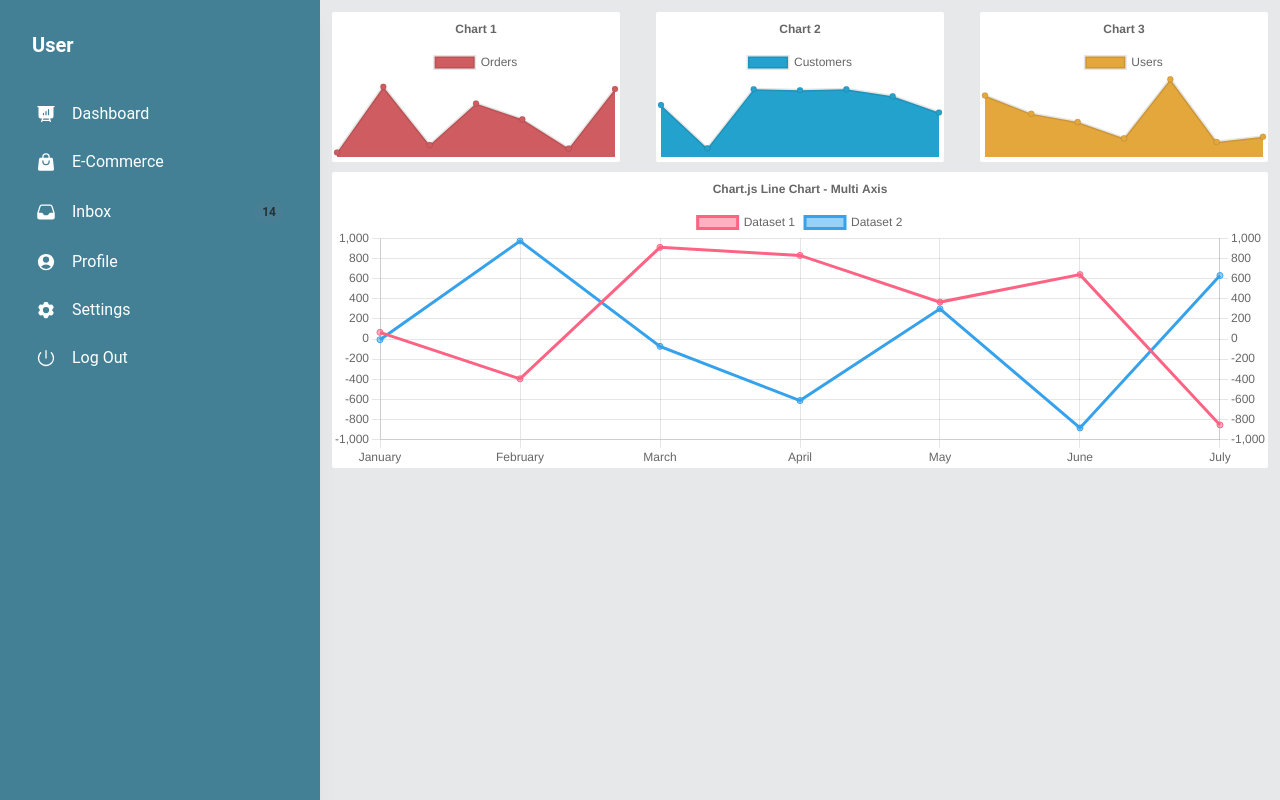
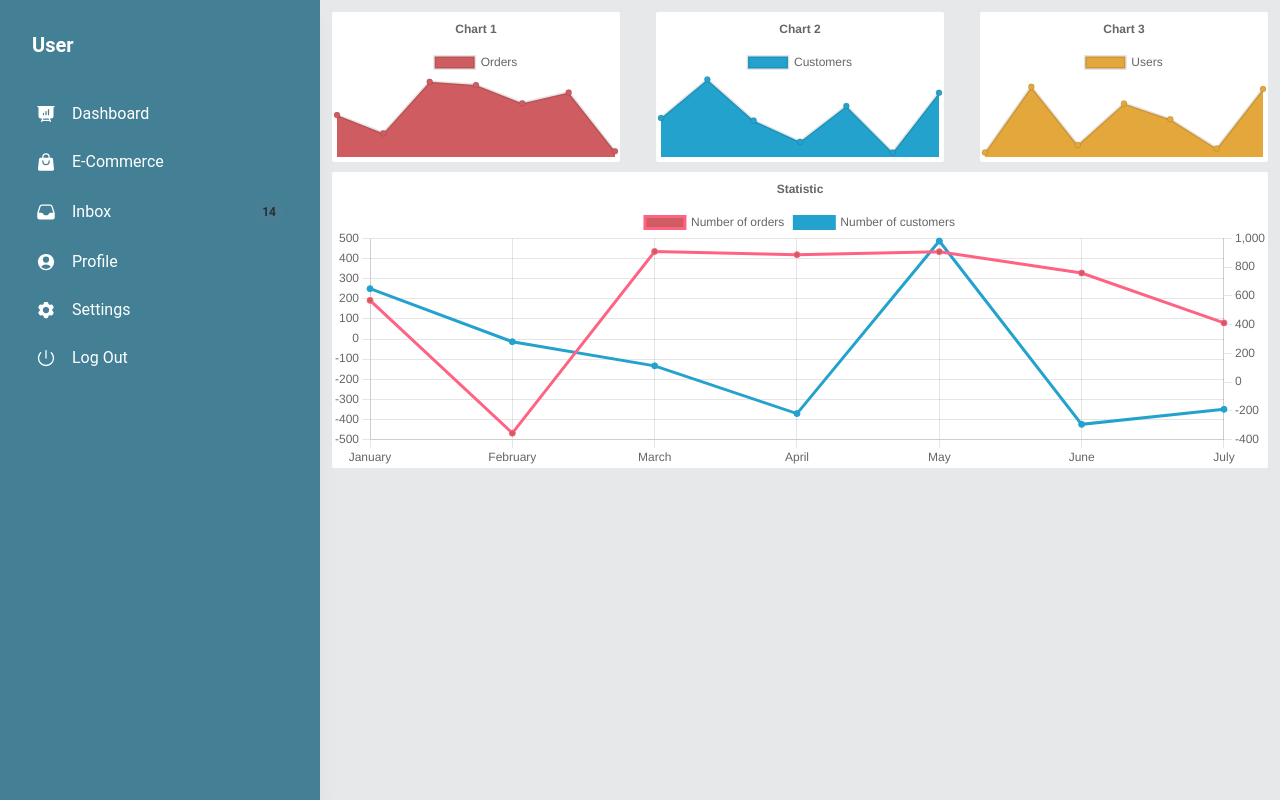
Before and after one commit to Amar-Omerika/AdminPanel, a React (Create React App) app: page / in a window 1280 px wide. Built offline with nearby package versions, Linux system fonts and the light colour scheme.

Commit message:
Finished multiline chart

```diff
--- a/src/Pages/Dashboard/index.tsx
+++ b/src/Pages/Dashboard/index.tsx
@@ -111,6 +111,62 @@ const OPTIONS_PLACEHOLDER = [
     },
   },
 ];
+const MULTIAXISLINE_PLACEHOLDER_DATA = [
+  {
+    data: {
+      labels,
+      datasets: [
+        {
+          label: "Number of orders",
+          data: labels.map(() =>
+            faker.datatype.number({ min: -1000, max: 1000 })
+          ),
+          borderColor: "rgb(255, 99, 132)",
+          backgroundColor: "rgba(206, 92, 96, 1)",
+          yAxisID: "y",
+        },
+        {
+          label: "Number of customers",
+          data: labels.map(() =>
+            faker.datatype.number({ min: -1000, max: 1000 })
+          ),
+          borderColor: "rgb(35, 162, 206)",
+          backgroundColor: "rgba(35, 162, 206, 1)",
+          yAxisID: "y1",
+        },
+      ],
+    },
+    responsive: true,
+    maintainAspectRatio: false,
+    width: "100%",
+    interaction: {
+      mode: "index" as const,
+      intersect: false,
+    },
+    stacked: false,
+    plugins: {
+      title: {
+        display: true,
+        text: "Statistic",
+      },
+    },
+    scales: {
+      y: {
+        type: "linear" as const,
+        display: true,
+        position: "left" as const,
+      },
+      y1: {
+        type: "linear" as const,
+        display: true,
+        position: "right" as const,
+        grid: {
+          drawOnChartArea: false,
+        },
+      },
+    },
+  },
+];
 
 const Dashboard = () => {
   return (
@@ -121,7 +177,11 @@ const Dashboard = () => {
         })}
       </div>
       <div className="h-2/5 flex">
-        <MultiLineChart />
+        {MULTIAXISLINE_PLACEHOLDER_DATA.map((option, index) => {
+          return (
+            <MultiLineChart options={option} data={option.data} key={index} />
+          );
+        })}
       </div>
     </div>
   );
--- a/src/components/MultiLineChart/index.tsx
+++ b/src/components/MultiLineChart/index.tsx
@@ -22,64 +22,11 @@ ChartJS.register(
   Legend
 );
 
-export const options = {
-  responsive: true,
-  maintainAspectRatio: false,
-  width: "100%",
-  interaction: {
-    mode: "index" as const,
-    intersect: false,
-  },
-  stacked: false,
-  plugins: {
-    title: {
-      display: true,
-      text: "Chart.js Line Chart - Multi Axis",
-    },
-  },
-  scales: {
-    y: {
-      type: "linear" as const,
-      display: true,
-      position: "left" as const,
-    },
-    y1: {
-      type: "linear" as const,
-      display: true,
-      position: "right" as const,
-      grid: {
-        drawOnChartArea: false,
-      },
-    },
-  },
-};
-
-const labels = ["January", "February", "March", "April", "May", "June", "July"];
-
-export const data = {
-  labels,
-  datasets: [
-    {
-      label: "Dataset 1",
-      data: labels.map(() => faker.datatype.number({ min: -1000, max: 1000 })),
-      borderColor: "rgb(255, 99, 132)",
-      backgroundColor: "rgba(255, 99, 132, 0.5)",
-      yAxisID: "y",
-    },
-    {
-      label: "Dataset 2",
-      data: labels.map(() => faker.datatype.number({ min: -1000, max: 1000 })),
-      borderColor: "rgb(53, 162, 235)",
-      backgroundColor: "rgba(53, 162, 235, 0.5)",
-      yAxisID: "y1",
-    },
-  ],
-};
 interface Props {
   options?: any;
   data?: any;
 }
-function MultiLineChart() {
+function MultiLineChart({ options, data }: Props) {
   return (
     <div className="bg-white w-full m-3 rounded-sm">
       <Line options={options} data={data} />
```
